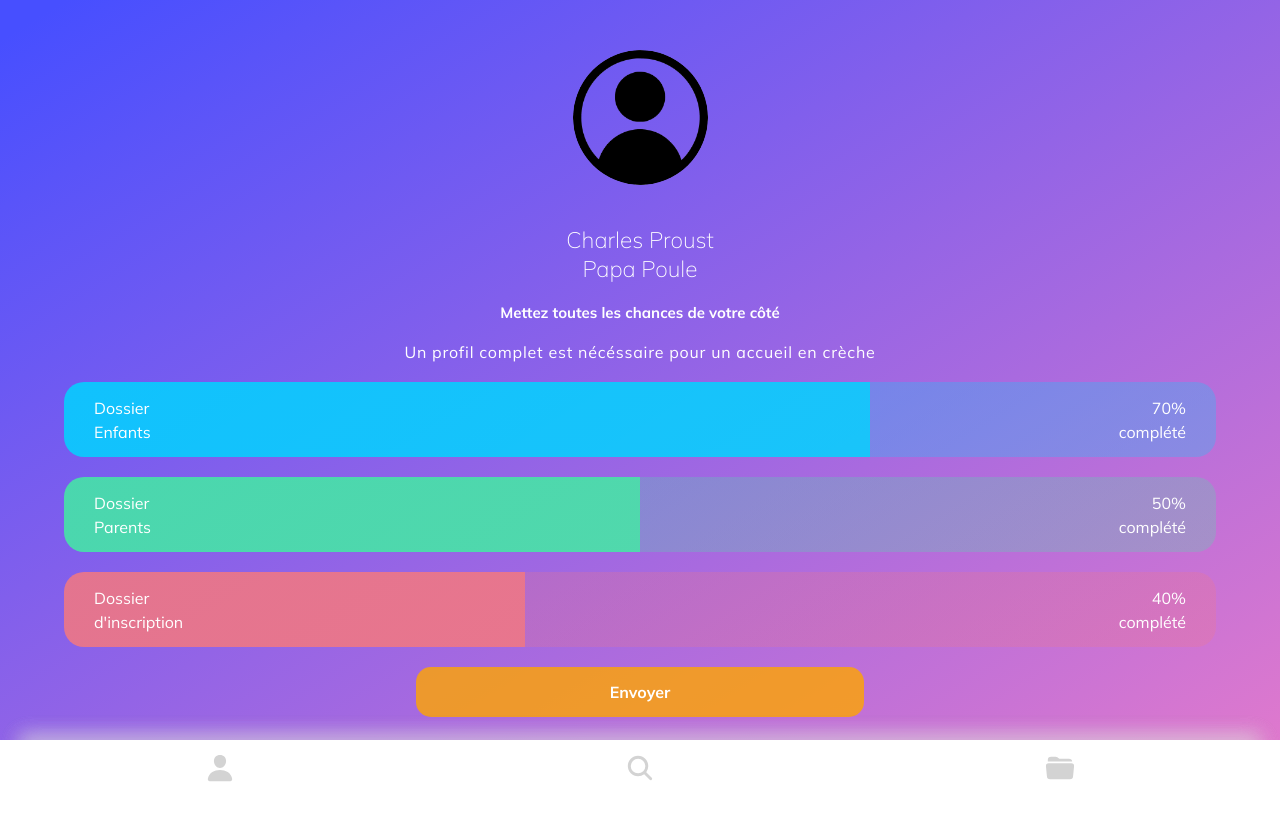
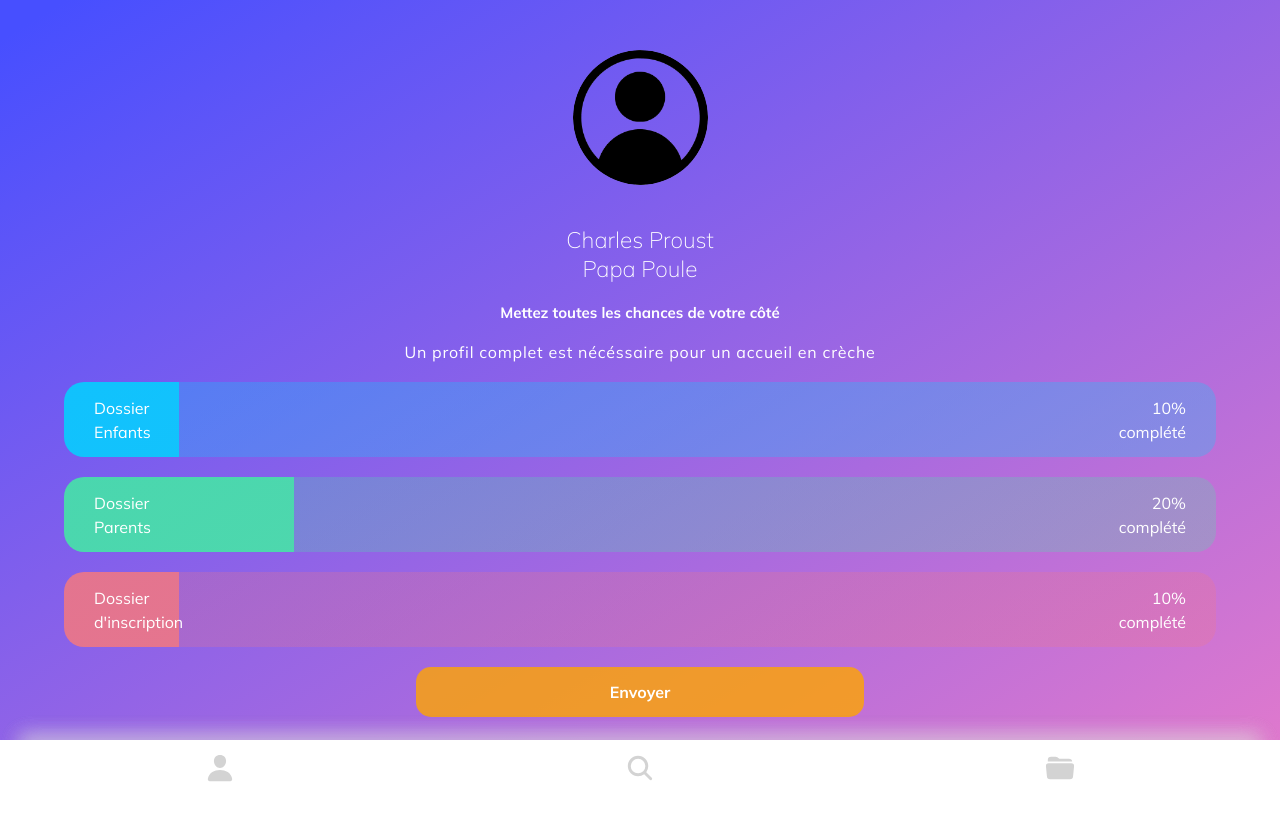
Before and after one commit to WildCodeSchool-2023-09/JS-RemoteFR-jurascripts-P3-Babyplace, a React (Vite) app in the folder frontend/: page /parents/folders/dossierenfant in a window 1280 px wide. Shown: the top 820 px of the page. Built offline with nearby package versions, Linux system fonts and the light colour scheme; no server answers; sample sign-in values are in the browser's storage.

Commit message:
ultime fix css

```diff
--- a/frontend/src/components/parents/Folders.jsx
+++ b/frontend/src/components/parents/Folders.jsx
@@ -58,7 +58,7 @@ function Folders() {
               Dossier <br /> Enfants
             </p>{" "}
             <span>
-              70% <br /> complété{" "}
+              10% <br /> complété{" "}
             </span>
           </div>
         </Link>
@@ -68,7 +68,7 @@ function Folders() {
               Dossier <br /> Parents
             </p>{" "}
             <span>
-              50% <br /> complété{" "}
+              20% <br /> complété{" "}
             </span>
           </div>
         </Link>
@@ -78,7 +78,7 @@ function Folders() {
               Dossier <br /> d'inscription
             </p>{" "}
             <span>
-              40% <br /> complété{" "}
+              10% <br /> complété{" "}
             </span>
           </div>
         </Link>
--- a/frontend/src/styles/folders.scss
+++ b/frontend/src/styles/folders.scss
@@ -73,22 +73,22 @@
   .children {
     background: linear-gradient(
       90deg,
-      rgba(0, 212, 255, 0.85) 70%,
-      rgba(0, 212, 255, 0.2665441176470589) 70%
+      rgba(0, 212, 255, 0.85) 10%,
+      rgba(0, 212, 255, 0.2665441176470589) 10%
     );
   }
   .parents {
     background: linear-gradient(
       90deg,
-      rgba(66, 236, 163, 0.85) 50%,
-      rgba(66, 236, 163, 0.2413340336134454) 50%
+      rgba(66, 236, 163, 0.85) 20%,
+      rgba(66, 236, 163, 0.2413340336134454) 20%
     );
   }
   .inscription {
     background: linear-gradient(
       90deg,
-      rgba(244, 120, 127, 0.85) 40%,
-      rgba(244, 120, 127, 0.2413340336134454) 40%
+      rgba(244, 120, 127, 0.85) 10%,
+      rgba(244, 120, 127, 0.2413340336134454) 10%
     );
   }
 }
```
